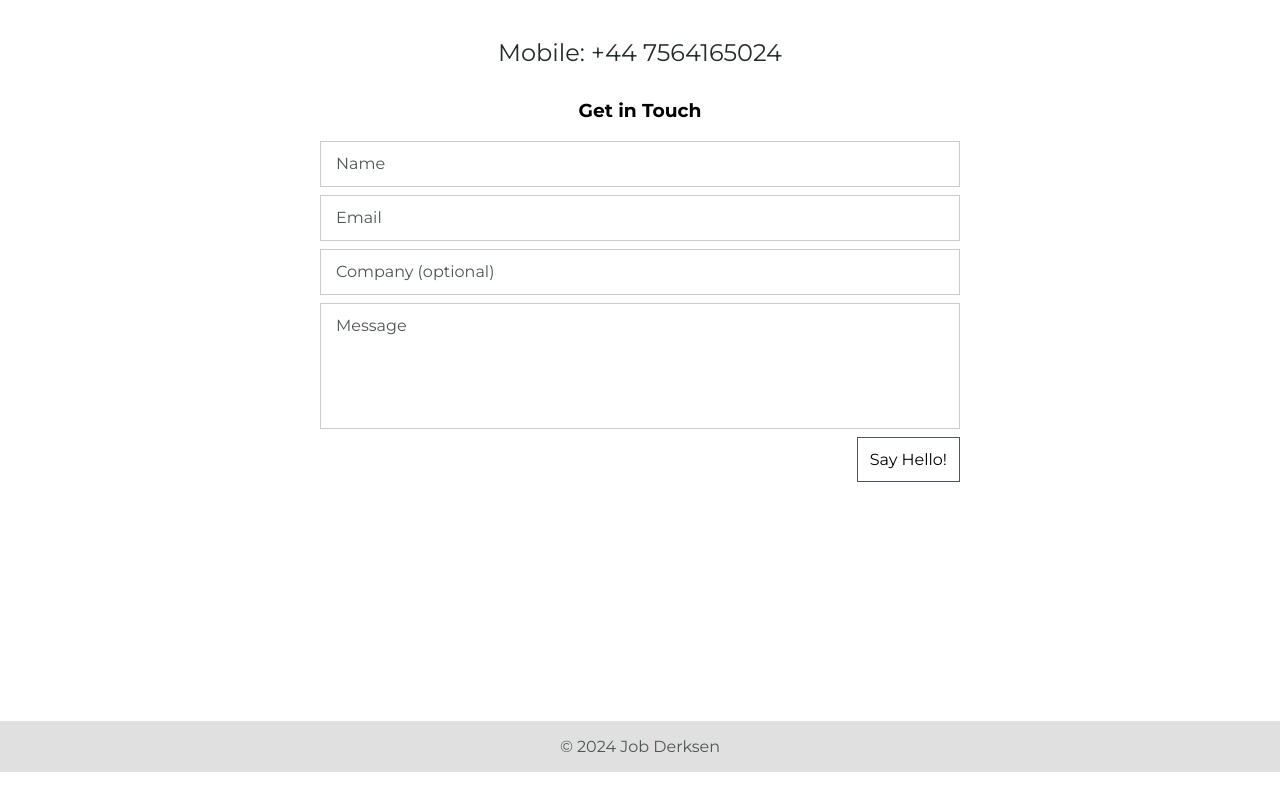
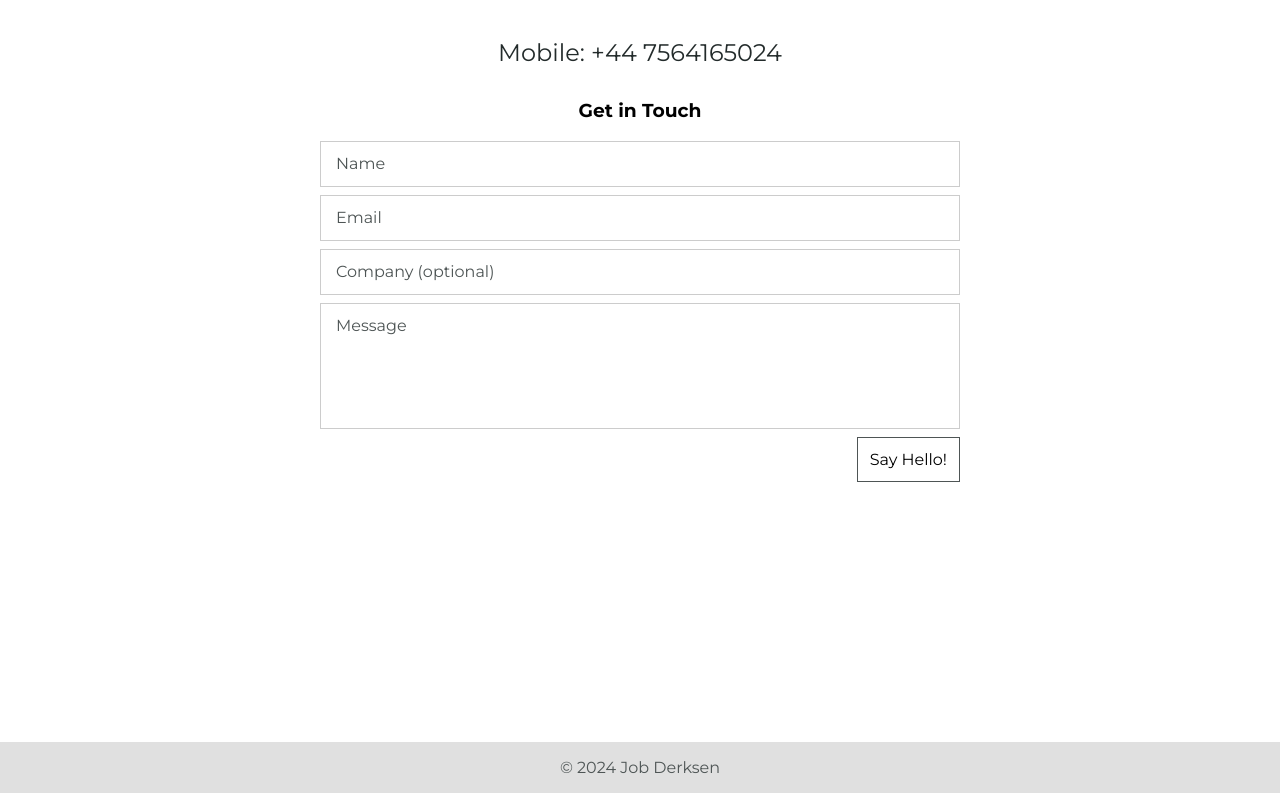
Before and after one commit to JobDerksen/cv_website, a Next.js app: page / in a window 1280 px wide. Shown: the part 2546-3339 px from the top of the page. Before the commit the page ends 3318 px from the top, so only its background shows below. Built offline with nearby package versions, Linux system fonts and the light colour scheme.

Commit message:
fixed footer issue

```diff
--- a/src/components/footer/Footer.module.scss
+++ b/src/components/footer/Footer.module.scss
@@ -1,5 +1,5 @@
 .container {
-  margin-top: 1.7rem;
+  margin-top: 3rem;
   display: flex;
   justify-content: center;
   background-color: #E0E0E0;
```
